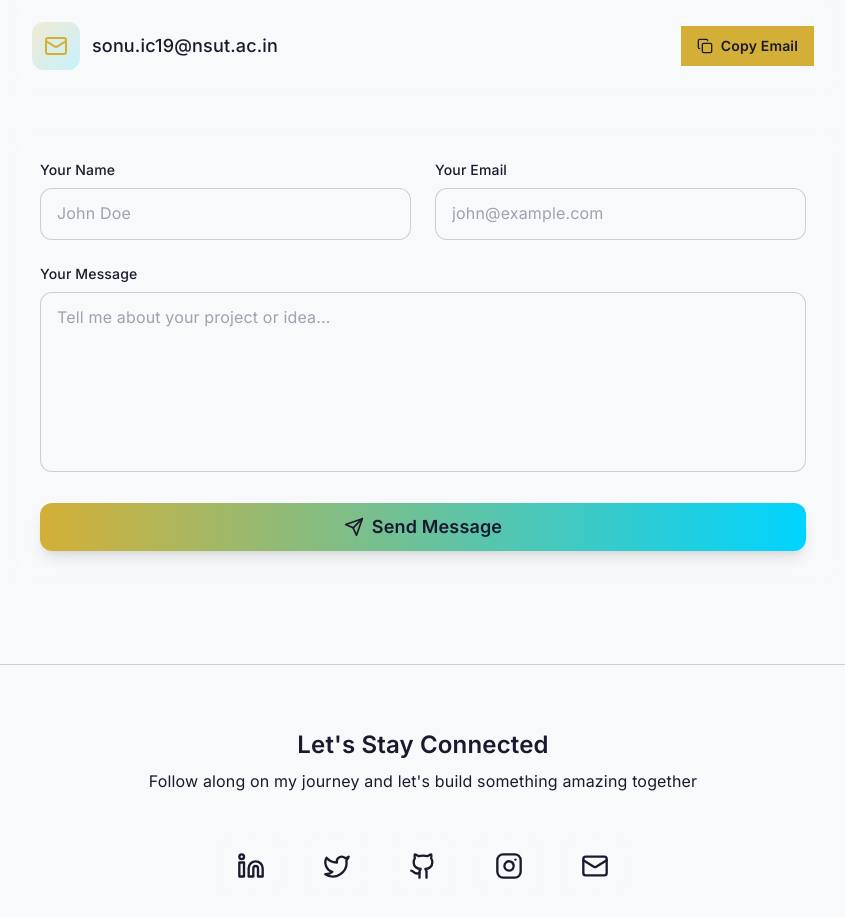
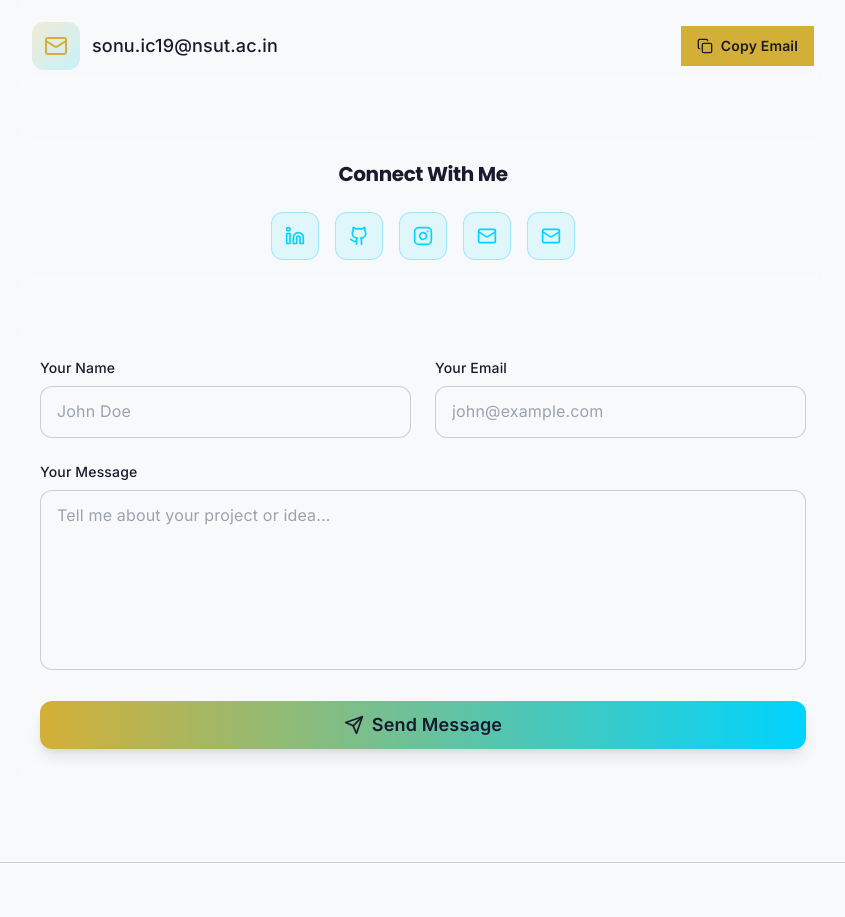
Before and after one commit to Sonukapar00/portfolio-main, a React (Vite) app: page / in a window 1280 px wide. Shown: the part 8280-9197 px from the top of the page, without its empty margins (217-1062 px from the left). Built offline with nearby package versions, Linux system fonts and the light colour scheme; no server answers.

Commit message:
Add social media links section to ContactSection with LinkedIn, GitHub, Instagram, Twitter, and Email

```diff
--- a/src/components/ContactSection.jsx
+++ b/src/components/ContactSection.jsx
@@ -2,7 +2,7 @@ import React, { useState, useEffect } from 'react';
 import { motion } from 'framer-motion';
 import { useInView } from 'framer-motion';
 import { useRef } from 'react';
-import { Mail, Send, Copy, Check, AlertCircle } from 'lucide-react';
+import { Mail, Send, Copy, Check, AlertCircle, Linkedin, Instagram, Github } from 'lucide-react';
 import { Button } from '@/components/ui/button';
 import { useToast } from '@/components/ui/use-toast';
 import emailjs from 'emailjs-com';
@@ -20,6 +20,39 @@ const ContactSection = () => {
   });
 
   const email = "sonu.ic19@nsut.ac.in";
+
+  const socialLinks = [
+    {
+      name: "LinkedIn",
+      url: "https://www.linkedin.com/in/sonu-848019200/",
+      icon: Linkedin,
+      color: "hover:text-[#0077B5]"
+    },
+    {
+      name: "GitHub",
+      url: "https://github.com/Sonukapar00",
+      icon: Github,
+      color: "hover:text-[#fff]"
+    },
+    {
+      name: "Instagram",
+      url: "https://www.instagram.com/sonuk.apar?igsh=MWxhOHY0ajV4NjZ0Yw==",
+      icon: Instagram,
+      color: "hover:text-[#E4405F]"
+    },
+    {
+      name: "Twitter",
+      url: "https://x.com/SonuTym",
+      icon: Mail, // Using Mail as placeholder, can be updated with Twitter icon
+      color: "hover:text-[#1DA1F2]"
+    },
+    {
+      name: "Email",
+      url: "mailto:sonukapar72102@gmail.com",
+      icon: Mail,
+      color: "hover:text-[#d4af37]"
+    }
+  ];
 
   // Initialize EmailJS
   useEffect(() => {
@@ -173,6 +206,35 @@ const ContactSection = () => {
           </Button>
         </motion.div>
 
+        {/* Social Media Links */}
+        <motion.div
+          initial={{ opacity: 0, y: 20 }}
+          animate={isInView ? { opacity: 1, y: 0 } : {}}
+          transition={{ duration: 0.6, delay: 0.3 }}
+          className="glass-effect rounded-2xl p-8 mb-8"
+        >
+          <h3 className="text-xl font-bold text-theme-text mb-6 text-center">Connect With Me</h3>
+          <div className="flex flex-wrap justify-center gap-4">
+            {socialLinks.map((social, index) => {
+              const IconComponent = social.icon;
+              return (
+                <motion.a
+                  key={index}
+                  href={social.url}
+                  target="_blank"
+                  rel="noopener noreferrer"
+                  whileHover={{ scale: 1.1 }}
+                  whileTap={{ scale: 0.95 }}
+                  className={`flex items-center justify-center w-12 h-12 bg-[#00d4ff]/10 border border-[#00d4ff]/30 rounded-xl text-[#00d4ff] transition-all ${social.color}`}
+                  title={social.name}
+                >
+                  <IconComponent className="w-5 h-5" />
+                </motion.a>
+              );
+            })}
+          </div>
+        </motion.div>
+
         {/* Contact Form */}
         <motion.form
           initial={{ opacity: 0, y: 30 }}
```
